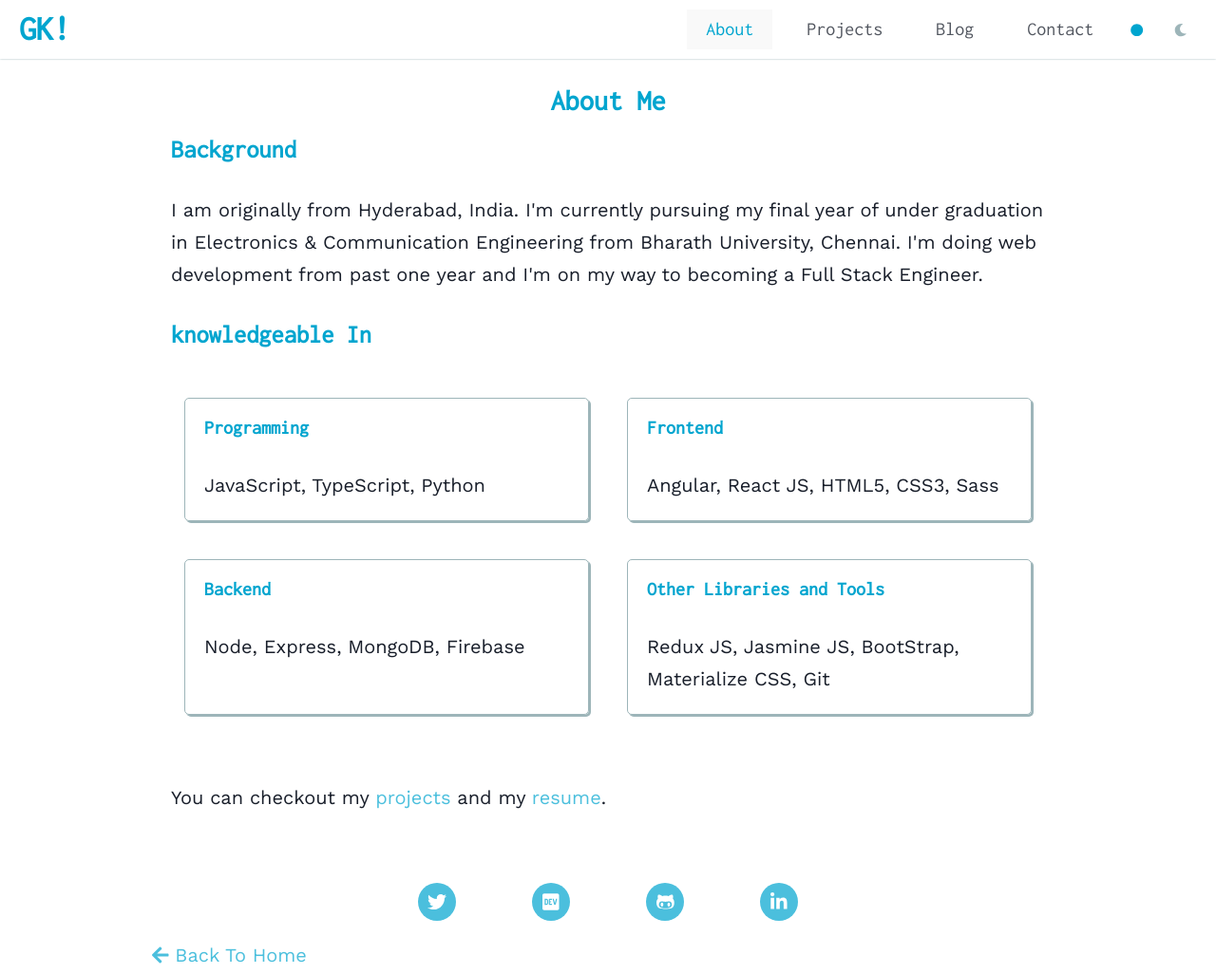
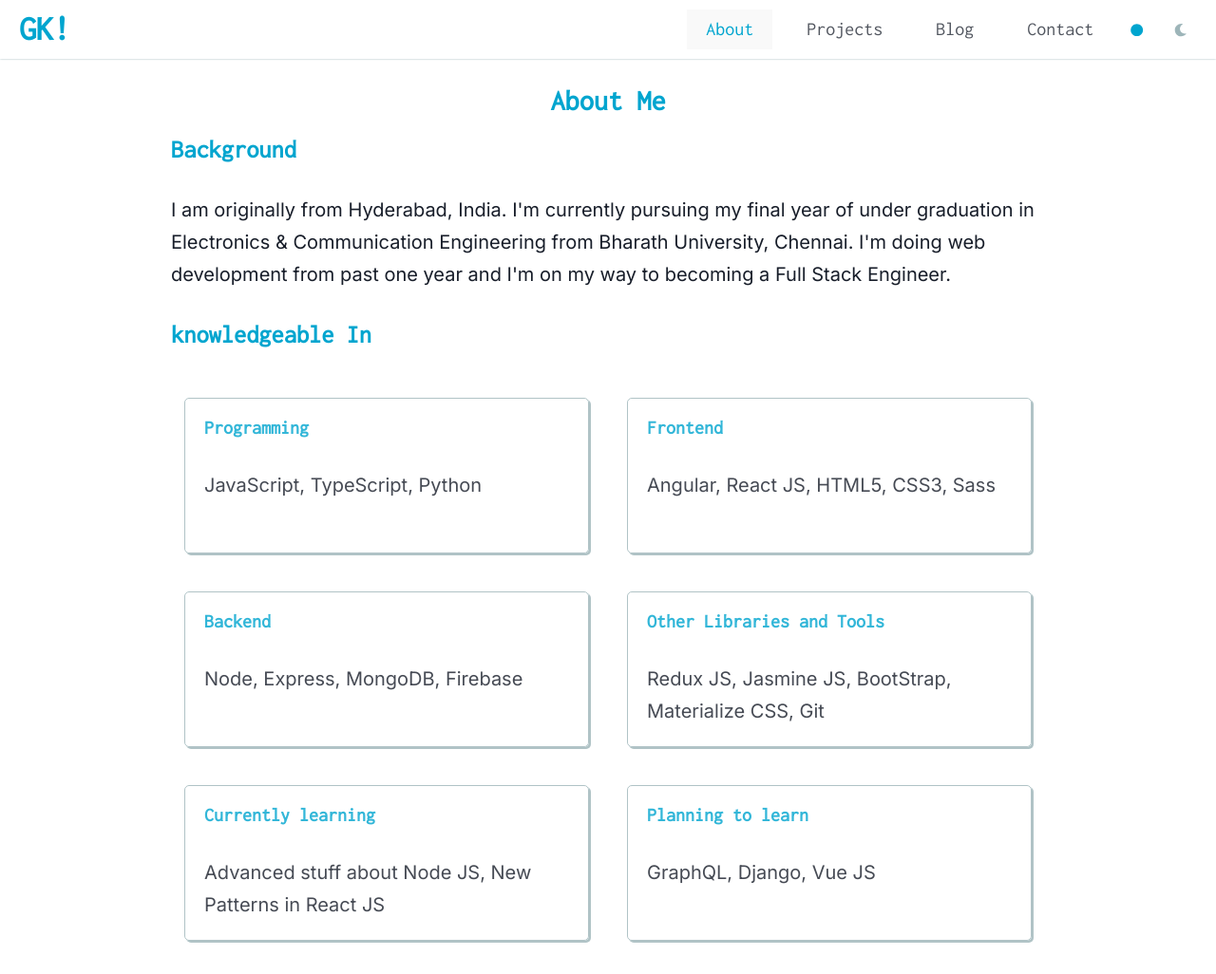
Before and after one commit to bgopikrishna/gopikrishna.dev, a Gatsby site: page /about in a window 1280 px wide. Shown: the top 1026 px of the page at 95% size. Built offline with nearby package versions, Linux system fonts and the light colour scheme; Gatsby itself is replaced by a stand-in of ours.

Commit message:
chore: updated skills section

```diff
--- a/src/constants/constants.js
+++ b/src/constants/constants.js
@@ -146,6 +146,8 @@ export const mySkills2 = {
   frontend: ['Angular', 'React JS', 'HTML5', 'CSS3', 'Sass'],
   backend: ['Node', 'Express', 'MongoDB', 'Firebase'],
   other: ['Redux JS', 'Jasmine JS', 'BootStrap', 'Materialize CSS', 'Git'],
+  learing: ['Advanced stuff about Node JS',  'New Patterns in React JS'],
+  planning: ['GraphQL', 'Django', 'Vue JS'],
 };
 
 export const siteUrl = 'https://bgopikrishna.me';
--- a/src/pages/about.js
+++ b/src/pages/about.js
@@ -52,7 +52,21 @@ const AboutPage = () => (
           </div>
           <div className="skills__box">
             <h4>Other Libraries and Tools</h4>
-                {mySkills2.other.join(', ')}
+            {mySkills2.other.join(', ')}
+            {/* {mySkills2.other.map(skill => (
+              <li>{skill}</li>
+            ))} */}
+          </div>
+          <div className="skills__box">
+            <h4>Currently learning</h4>
+            {mySkills2.learing.join(', ')}
+            {/* {mySkills2.other.map(skill => (
+              <li>{skill}</li>
+            ))} */}
+          </div>
+          <div className="skills__box">
+            <h4>Planning to learn</h4>
+            {mySkills2.planning.join(', ')}
             {/* {mySkills2.other.map(skill => (
               <li>{skill}</li>
             ))} */}
--- a/src/styles/global.css
+++ b/src/styles/global.css
@@ -9,10 +9,9 @@
   --nav-background: var(--nav-light);
   --background-light: rgba(0, 0, 0, 0.025);
   --header-font: 'Inconsolata', 'Nunito', -apple-system, BlinkMacSystemFont,
-    'Segoe UI', Work Sans, Oxygen, Ubuntu, Cantarell, 'Work Sans', 'Helvetica Neue',
-    sans-serif;
-  --body-font: 'Work Sans', -apple-system, BlinkMacSystemFont, 'Segoe UI', Work Sans,
-    Oxygen, Ubuntu, Cantarell, 'Work Sans', 'Helvetica Neue', sans-serif;
+    'Segoe UI', Work Sans, Oxygen, Cantarell, 'Helvetica Neue', sans-serif;
+  --body-font: 'Inter', -apple-system, BlinkMacSystemFont, 'Segoe UI', Work Sans,
+    Oxygen, Cantarell, 'Helvetica Neue', sans-serif;
 
   /*Accent Colors*/
   --accent-pink: #f70961;
@@ -166,10 +165,11 @@ main a:hover::after {
 .skills_boxes {
   margin: 1rem auto 2rem;
   display: grid;
-    grid-template-columns: repeat(auto-fit,minmax(300px,1fr));
+  grid-template-columns: repeat(auto-fit, minmax(300px, 1fr));
   grid-gap: 2rem;
   justify-items: center;
-    padding: 1rem  .7rem 1.5rem;
+  padding: 1rem 0.7rem 1.5rem;
+  grid-auto-rows: 1fr;
 }
 
 .skills__box {
@@ -179,6 +179,7 @@ main a:hover::after {
   border: 1px solid var(--gray);
   transition: all 0.3s ease;
   border-radius: 5px;
+  opacity: 0.8;
 }
 
 .blog {
@@ -206,11 +207,14 @@ main a:hover::after {
 }
 
 .blog .blog-post-box:hover,
-.blog .blog-post-box:focus, .skills__box:focus, .skills__box:hover {
+.blog .blog-post-box:focus,
+.skills__box:focus,
+.skills__box:hover {
   text-decoration: none !important;
   box-shadow: none;
   transition: all 0.3s ease;
   z-index: 0;
+  opacity: 1;
 }
 .blog .blog-post-list {
   display: grid;
--- a/src/utils/typography.js
+++ b/src/utils/typography.js
@@ -16,7 +16,7 @@ const typography = new Typography({
     'sans-serif',
   ],
   bodyFontFamily: [
-    'Work Sans',
+    'Inter',
     '-apple-system',
     'BlinkMacSystemFont',
     'Segoe UI',
@@ -28,7 +28,7 @@ const typography = new Typography({
   ],
   googleFonts: [
     {
-      name: 'Work Sans',
+      name: 'Inter',
       styles: ['400','700'],
     },
     {
```
Lines whose indentation alone changed are shown as unchanged.
